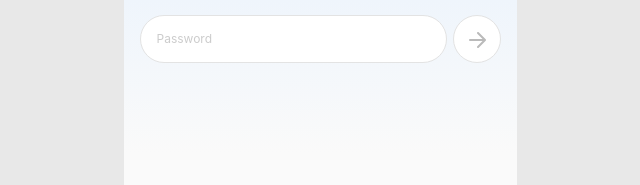
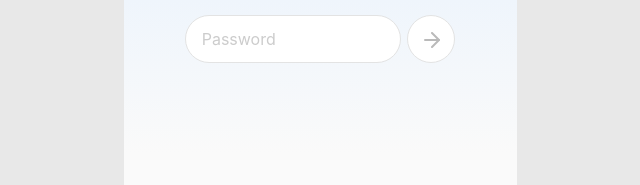
Before and after one commit to NukenCo/ScriptureCentral, a plain HTML site: page wireframe-html/password.html in a window 1280 px wide. Shown: the part 247-432 px from the top of the page, 320-960 px from the left. Drawn offline with Linux system fonts and the light colour scheme; a web font is replaced by a local one.

Commit message:
Fix password input: no iOS auto-zoom, filled state, correct width
- font-size was inheriting --text-sm (12px); anything under 16px makes
  Safari/iOS zoom the viewport on focus. Set to 16px explicitly.
- Input was flex:1 (stretched to fill the row) instead of Figma's fixed
  251px, which is why it ran nearly edge to edge. Now fixed width,
  centered in the form, with a max-width safety net for narrow screens.
- Added the "filled" state from Figma node 499:9766: once there's text
  (:not(:placeholder-shown)), the input border goes black and the submit
  button goes dark with a white arrow icon, signaling it's ready to send.

Co-Authored-By: Claude Sonnet 5 <noreply@anthropic.com>

```diff
--- a/wireframe-html/styles.css
+++ b/wireframe-html/styles.css
@@ -1209,23 +1209,33 @@ img {
 .password-page__form {
   display: flex;
   align-items: center;
+  justify-content: center;
   gap: 6px;
   width: 100%;
 }
 .password-page__input {
-  flex: 1;
-  min-width: 0;
+  /* Largura fixa do Figma (251px), não esticada — por isso a folga nas
+     bordas da página é esperada. */
+  width: 251px;
+  max-width: 60%;
   height: 48px;
   padding: 0 var(--space-4);
   background: var(--color-surface);
   border: 1px solid #e3e3e3;
   border-radius: var(--radius-full);
   font: inherit;
-  font-size: var(--text-sm);
+  /* 16px no mínimo: abaixo disso o Safari/iOS dá zoom automático ao focar. */
+  font-size: 16px;
   color: var(--color-ink);
+  transition: border-color var(--duration-base) var(--ease-standard);
 }
 .password-page__input::placeholder {
   color: #cccccc;
+}
+/* Estado preenchido (Figma 499:9766): borda preta no campo, botão escurece
+   e o ícone vira branco — sinaliza que já pode enviar. */
+.password-page__input:not(:placeholder-shown) {
+  border-color: #000000;
 }
 .password-page__submit {
   flex-shrink: 0;
@@ -1237,6 +1247,13 @@ img {
   display: flex;
   align-items: center;
   justify-content: center;
+  transition: background-color var(--duration-base) var(--ease-standard);
+}
+.password-page__input:not(:placeholder-shown) ~ .password-page__submit {
+  background: #2c2c2c;
+}
+.password-page__input:not(:placeholder-shown) ~ .password-page__submit .icon-layer {
+  filter: brightness(0) invert(1);
 }
 .password-page__error {
   margin: 0;
```
